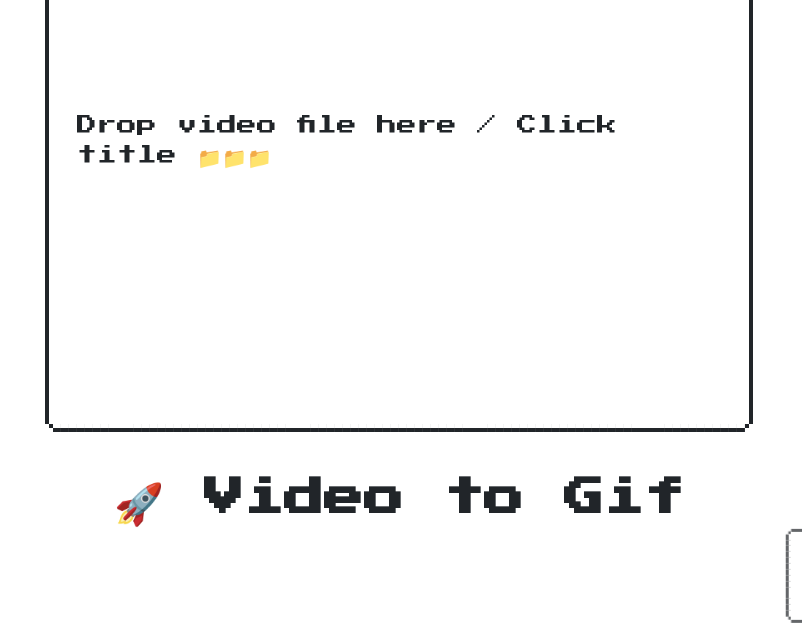
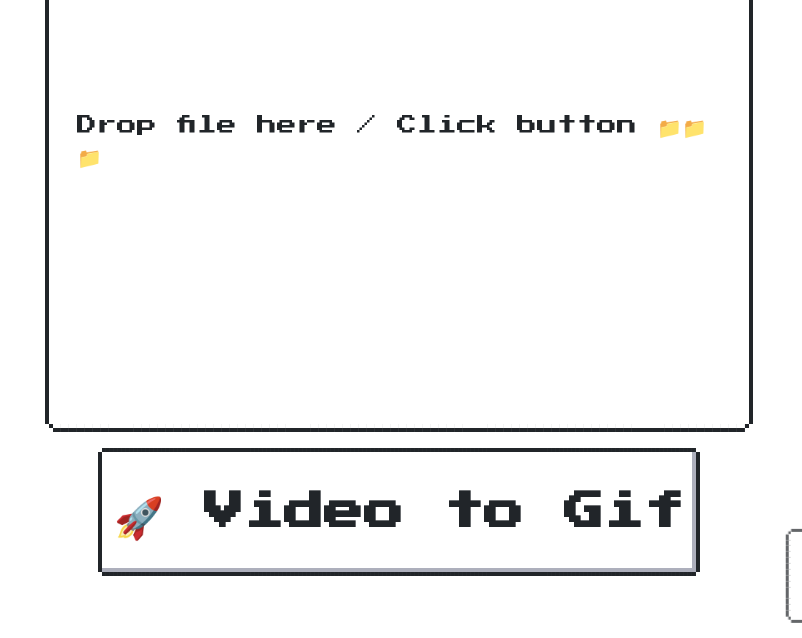
Before and after one commit to realdennis/video2gif, a website built with Parcel: page src/index.html in a window 1280 px wide. Shown: the part 152-790 px from the top of the page, 241-1043 px from the left. Built offline with nearby package versions, Linux system fonts and the light colour scheme; what @ffmpeg/ffmpeg would draw is missing.

Commit message:
chore: add btn style

```diff
--- a/src/index.html
+++ b/src/index.html
@@ -66,7 +66,7 @@
           </div>
         </div>
       </div>
-      <label for="file"> <h1 class="headline">🚀 Video to Gif</h1></label>
+      <label for="file" class="nes-btn"> <h1 class="headline">🚀 Video to Gif</h1></label>
       <input type="file" id="file" name="file" style="display: none;" />
     </div>
     <script src="./js/index.js"></script>
--- a/src/js/stateManager.js
+++ b/src/js/stateManager.js
@@ -35,7 +35,7 @@ export const { state } = window.video2gif;
 Object.assign(state, {
   ffmpegIsLoaded: false,
   convertProcessPending: false,
-  messageText: "Drop video file here / Click title 📁📁📁",
+  messageText: "Drop file here / Click button 📁📁📁",
   canDownload: false,
   gifSrc: "",
   isDraging: false,
```
